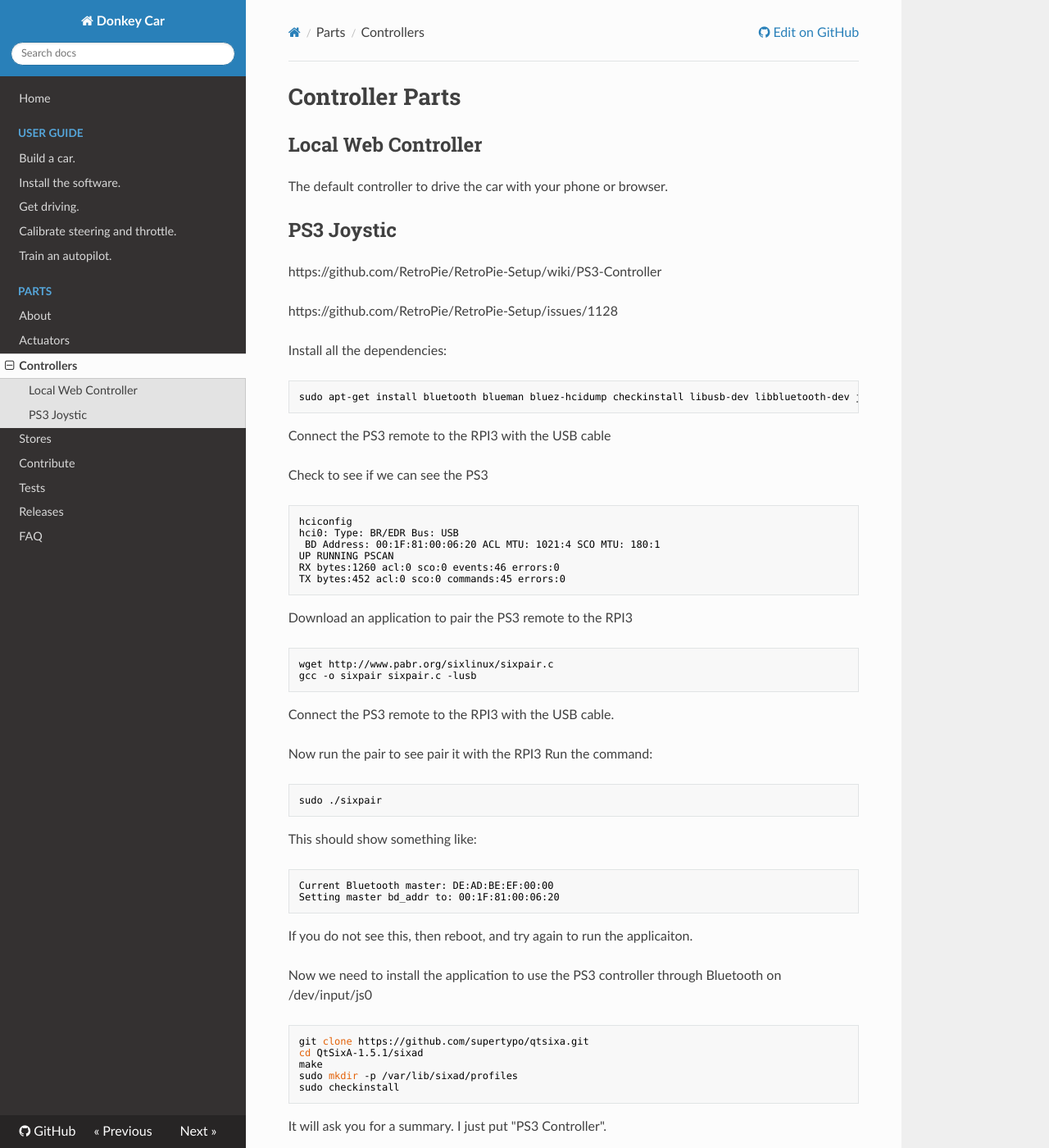
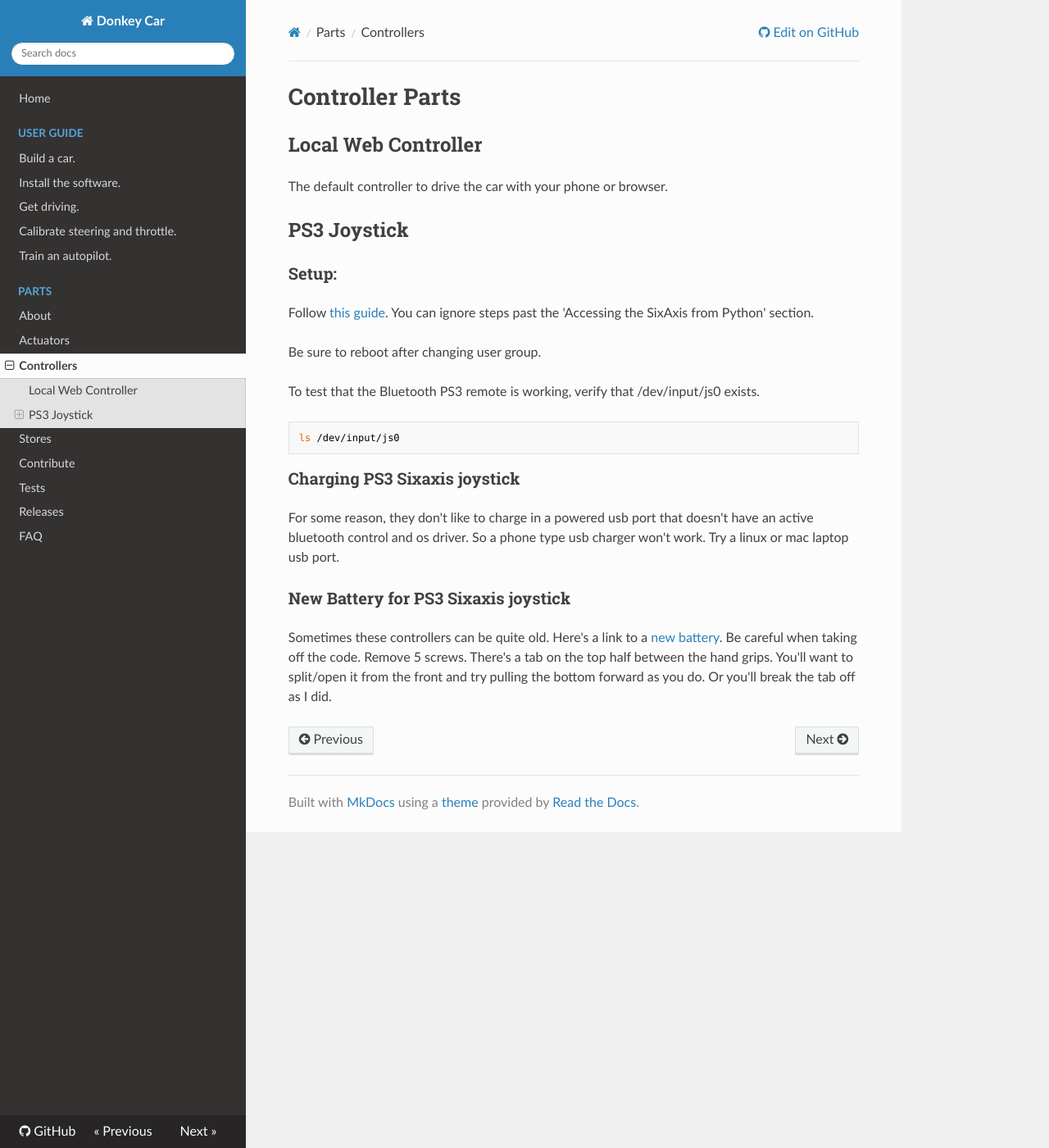
Before and after one commit to autorope/donkeycar, an MkDocs documentation site: the page built from docs/parts/controllers.md, in a window 1280 px wide and 1400 px high. Shown: the whole window at 82% size. Built offline with MkDocs 1.6.1, drawn with Linux system fonts in a browser that asks for light colours; nearby versions of some CDN libraries; old or Windows-style settings are respelled for this version of MkDocs; some of the changed text lies outside the part shown.

Commit message:
simplified joystick bluetooth setup. works with default joystick code.

````diff
--- a/docs/parts/controllers.md
+++ b/docs/parts/controllers.md
@@ -5,87 +5,24 @@
 The default controller to drive the car with your phone or browser.
 
 
-## PS3 Joystic
+## PS3 Joystick
 
-https://github.com/RetroPie/RetroPie-Setup/wiki/PS3-Controller
+### Setup:
 
-https://github.com/RetroPie/RetroPie-Setup/issues/1128
+Follow [this guide](https://pythonhosted.org/triangula/sixaxis.html). You can ignore steps past the 'Accessing the SixAxis from Python' section.
 
+Be sure to reboot after changing user group.
 
-Install all the dependencies:
+To test that the Bluetooth PS3 remote is working, verify that /dev/input/js0 exists.
+
 ```bash
-sudo apt-get install bluetooth blueman bluez-hcidump checkinstall libusb-dev libbluetooth-dev joystick pkg-config
+ls /dev/input/js0
 ```
 
-Connect the PS3 remote to the RPI3 with the USB cable
+### Charging PS3 Sixaxis joystick
 
-Check to see if we can see the PS3
-```bash
-hciconfig
-hci0: Type: BR/EDR Bus: USB
- BD Address: 00:1F:81:00:06:20 ACL MTU: 1021:4 SCO MTU: 180:1
-UP RUNNING PSCAN
-RX bytes:1260 acl:0 sco:0 events:46 errors:0
-TX bytes:452 acl:0 sco:0 commands:45 errors:0
-```
+For some reason, they don't like to charge in a powered usb port that doesn't have an active bluetooth control and os driver. So a phone type usb charger won't work. Try a linux or mac laptop usb port.
 
-Download an application to pair the PS3 remote to the RPI3
+### New Battery for PS3 Sixaxis joystick
 
-
-```bash
-wget http://www.pabr.org/sixlinux/sixpair.c
-gcc -o sixpair sixpair.c -lusb
-```
-
-Connect the PS3 remote to the RPI3 with the USB cable.
-
-Now run the pair to see pair it with the RPI3
-Run the command:
-```bash
-sudo ./sixpair
-```
-
-This should show something like:
-```bash
-Current Bluetooth master: DE:AD:BE:EF:00:00
-Setting master bd_addr to: 00:1F:81:00:06:20
-```
-
-If you do not see this, then reboot, and try again to run the applicaiton.
-
-
-Now we need to install the application to use the PS3 controller through Bluetooth on /dev/input/js0
-
-
-```
-git clone https://github.com/supertypo/qtsixa.git
-cd QtSixA-1.5.1/sixad
-make
-sudo mkdir -p /var/lib/sixad/profiles
-sudo checkinstall
-```
-
-It will ask you for a summary.  I just put "PS3 Controller".
-
-
-```bash
-sudo sixad --start
-```
-When it displays its searching, press the PS Button and your golden~!)
-
-RUN THIS APPLICATION AT START TO GET THE BLUETOOTH REMOTE TO WORK.
-
-
-To install this application as a process that will run at startup:
-```bash
-sudo update-rc.d sixad defaults
-reboot
-```
-This did not work for me yet.
-
-To test that the Bluetooth PS3 remote is working, verify that /dev/input/js0 exist.
-
-You can also run this application to view the output.
-```bash
-sudo jstest /dev/input/js0
-```
+Sometimes these controllers can be quite old. Here's a link to a [new battery](http://a.co/5k1lbns). Be careful when taking off the code. Remove 5 screws. There's a tab on the top half between the hand grips. You'll want to split/open it from the front and try pulling the bottom forward as you do. Or you'll break the tab off as I did.
````
